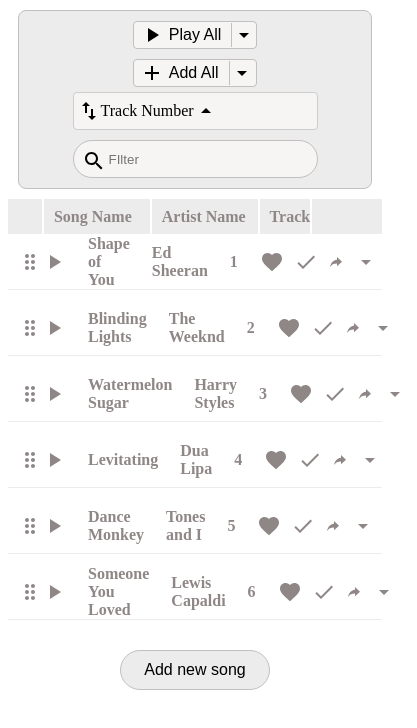
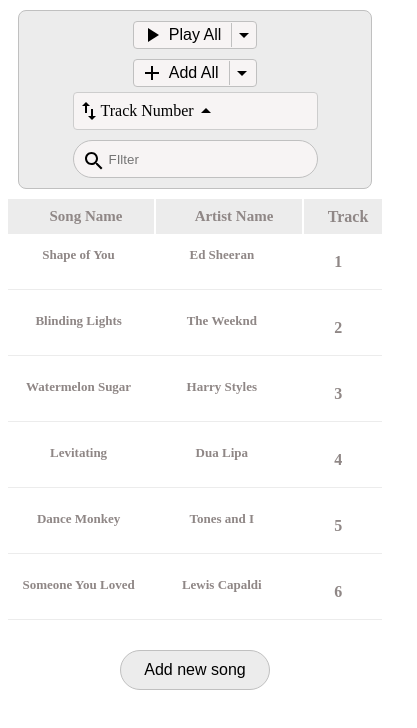
Before and after one commit to Anzhela-Sahakyan/song_player, a React (Create React App) app: page / in a window 390 px wide. Shown: the top 728 px of the page, 417 px wide, since content can reach past the window. Built offline with nearby package versions, Linux system fonts and the light colour scheme.

Commit message:
making SongList and SongRow components responsive

```diff
--- a/src/components/songList/songList.module.css
+++ b/src/components/songList/songList.module.css
@@ -29,3 +29,20 @@
   color: var(--font--color);
   font-weight: bold;
 }
+
+@media screen and (max-width: 740px) {
+  .first_empty,
+  .last_empty {
+    display: none;
+  }
+  .song_name,
+  .artist_name {
+    flex: 2;
+    font-size: 15px;
+    justify-content: center;
+  }
+  .track_number {
+    flex: 1;
+    justify-content: center;
+  }
+}
--- a/src/components/songRow/songRow.module.css
+++ b/src/components/songRow/songRow.module.css
@@ -57,3 +57,24 @@
   justify-content: center;
   margin: 5px;
 }
+
+@media screen and (max-width: 740px) {
+  .song_row .icon,
+  .right_side_icons,
+  .drag_play_icons {
+    display: none;
+  }
+
+  .song_row .song_name,
+  .artist_name {
+    font-size: 13px;
+    padding: 3px;
+    flex: 2;
+    justify-content: center;
+  }
+
+  .track_number {
+    justify-content: center;
+    flex: 1;
+  }
+}
```
